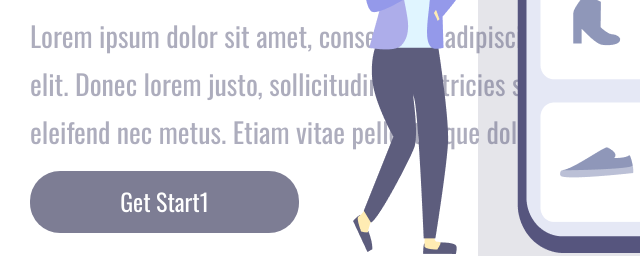
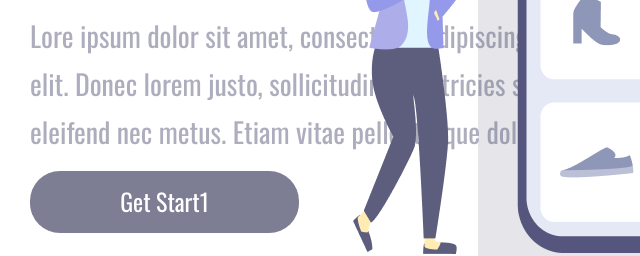
Before and after one commit to VagnerBassetti/Responsividade, a plain HTML site: page index.html in a window 1280 px wide. Shown: the part 553-809 px from the top of the page, 290-930 px from the left. Drawn offline with nearby package versions, Linux system fonts and the light colour scheme.

Commit message:
alteração no parágrafo

```diff
--- a/index.html
+++ b/index.html
@@ -12,7 +12,7 @@
         <section class="container-left">
             <h1>Easy Shopping
                 Via Mobile</h1>
-            <p>Lorem ipsum dolor sit amet, consectetur adipiscing
+            <p>Lore ipsum dolor sit amet, consectetur adipiscing
                 elit. Donec lorem justo, sollicitudin vel ultricies sed,
                 eleifend nec metus. Etiam vitae pellentesque dolor.
             </p>
```
